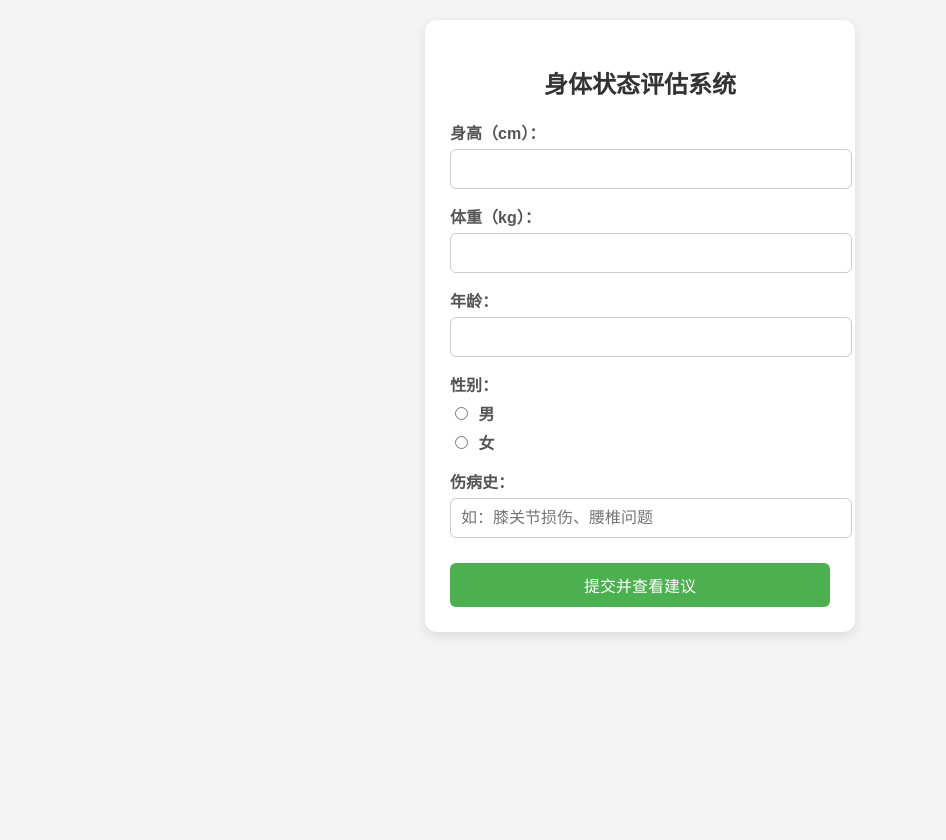
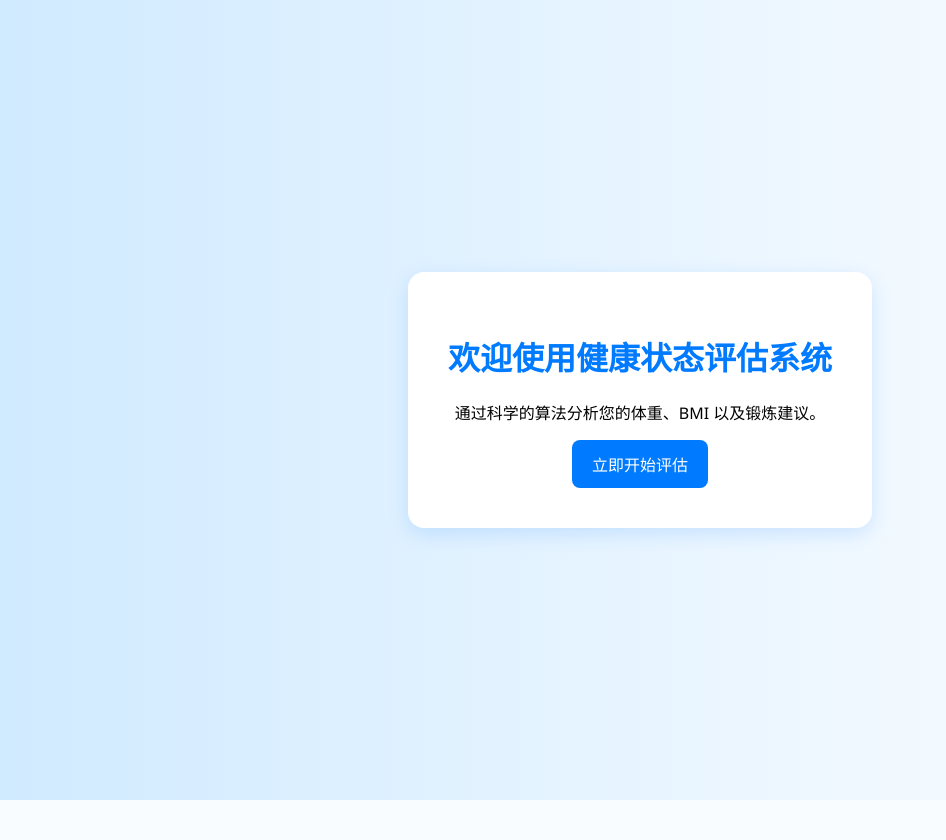
Before and after one commit to superpeiyuan/health-app, a Flask app: page / in a window 1280 px wide. Shown: the whole page, without its empty margins (0-946 px from the left). After the commit the page ends 800 px from the top, so only its background shows below. Run offline with Flask 3, Linux system fonts and the light colour scheme.

Commit message:
refactor: restructure app for landing page and UI

```diff
--- a/app.py
+++ b/app.py
@@ -1,17 +1,14 @@
-from flask import Flask, render_template, request, jsonify
-import requests
+from flask import Flask, render_template, request
 
 app = Flask(__name__)
 
-# 你的 DeepSeek API key
-DEEPSEEK_API_KEY = "sk-b5b04543aec9492b929905138c412c44"
+@app.route('/')
+def home():
+    return render_template('index.html')  # 首页介绍页
 
-# DeepSeek 接口地址
-DEEPSEEK_URL = "https://api.deepseek.com/chat/completions"
-
-@app.route('/')
-def index():
-    return render_template('index.html')
+@app.route('/form')
+def form():
+    return render_template('form.html')  # 原评估表单页面
 
 @app.route('/result', methods=['POST'])
 def result():
@@ -25,7 +22,6 @@ def result():
     ideal_weight = round(22 * ((height / 100) ** 2), 1)
     weight_diff = round(weight - ideal_weight, 1)
 
-    # 判定体重状态
     if bmi < 18.5:
         weight_status = "偏瘦"
         train_advice = (
@@ -38,7 +34,6 @@ def result():
             "多摄入高蛋白和复合碳水，如鸡蛋、牛奶、糙米、坚果。\n"
             "可适量加餐，如水果酸奶、花生酱三明治等。"
         )
-
     elif 18.5 <= bmi <= 23.9:
         weight_status = "正常"
         train_advice = (
@@ -51,7 +46,6 @@ def result():
             "注意控制油、盐、糖的摄入，养成规律饮食和睡眠习惯。\n"
             "日常可多食用新鲜蔬果、瘦肉和粗粮类主食。"
         )
-
     elif 24.0 <= bmi <= 27.9:
         weight_status = "偏重"
         train_advice = (
@@ -64,7 +58,6 @@ def result():
             "多吃富含纤维的蔬菜、豆类，减少主食比例。\n"
             "避免含糖饮料、油炸和高热量零食。"
         )
-
     else:
         weight_status = "肥胖"
         train_advice = (
@@ -78,14 +71,11 @@ def result():
             "避免暴饮暴食，三餐定量，必要时就医咨询营养师。"
         )
 
-    # 处理伤病建议
     injury_clean = injury.strip().replace(" ", "")
-
     if not injury_clean or injury_clean in ["无", "没有", "无伤病", "暂无", "暂无伤病", "无病史"]:
         injury_advice = "您暂时无伤病信息，建议正常训练前做好热身，注意身体信号，避免受伤。"
     else:
         injury_advice = f"您填写的伤病信息为：“{injury.strip()}”。建议避免对相关部位造成负担的动作，必要时请咨询专业康复师。"
-
 
     return render_template('result.html',
                            bmi=bmi,
@@ -96,36 +86,5 @@ def result():
                            diet_advice=diet_advice,
                            injury_advice=injury_advice)
 
-
-
-@app.route('/chat', methods=['POST'])
-def chat():
-    user_msg = request.json.get("message")
-
-    headers = {
-        "Content-Type": "application/json",
-        "Authorization": f"Bearer {DEEPSEEK_API_KEY}"
-    }
-
-    payload = {
-        "model": "deepseek-chat",  # 或 deepseek-coder
-        "messages": [
-            {"role": "system", "content": "你是一位亲切的健康咨询助手，擅长运动建议与饮食建议"},
-            {"role": "user", "content": user_msg}
-        ],
-        "temperature": 0.7
-    }
-
-    try:
-        response = requests.post(DEEPSEEK_URL, headers=headers, json=payload)
-        result = response.json()
-
-        reply = result['choices'][0]['message']['content']
-    except Exception as e:
-        reply = f"发生错误：{str(e)}"
-
-    return jsonify({"response": reply})
-
-
 if __name__ == '__main__':
     app.run(host='0.0.0.0', port=5000, debug=True)
--- a/static/styles.css
+++ b/static/styles.css
@@ -1,84 +1,60 @@
 body {
-    font-family: 'Arial', sans-serif;
-    background-color: #f4f4f4;
-    padding: 20px;
+    font-family: "Segoe UI", "Noto Sans SC", sans-serif;
     margin: 0;
-    display: flex;
-    justify-content: center;
-    align-items: center;
-    height: 100vh;
+    padding: 0;
+    background: linear-gradient(120deg, #e0f0ff, #ffffff);
+    background-attachment: fixed;
+    animation: fadein 1.2s ease;
+}
+
+@keyframes fadein {
+    from { opacity: 0; transform: translateY(10px); }
+    to   { opacity: 1; transform: translateY(0); }
 }
 
 .container {
-    width: 100%;
-    max-width: 600px;
+    max-width: 800px;
+    margin: 50px auto;
     background: white;
+    border-radius: 12px;
     padding: 30px;
-    border-radius: 10px;
-    box-shadow: 0 4px 10px rgba(0, 0, 0, 0.1);
+    box-shadow: 0 0 12px rgba(0, 123, 255, 0.2);
 }
 
-h2 {
+h1, h2 {
+    color: #007bff;
     text-align: center;
-    font-size: 24px;
-    color: #333;
-    margin-bottom: 30px;
 }
 
-label {
+.btn, .btn-hero {
+    display: inline-block;
+    background: #007bff;
+    color: white;
+    padding: 12px 20px;
     font-size: 16px;
-    color: #555;
-    margin-bottom: 8px;
-    display: block;
+    border: none;
+    border-radius: 8px;
+    text-decoration: none;
+    text-align: center;
+    transition: background 0.3s ease;
 }
 
-input, select {
-    width: 100%;
-    padding: 12px;
-    margin-top: 8px;
-    margin-bottom: 15px;
-    border-radius: 5px;
-    border: 1px solid #ddd;
-    font-size: 16px;
+.btn:hover, .btn-hero:hover {
+    background: #0056b3;
 }
 
-input[type="radio"], input[type="checkbox"] {
-    width: auto;
-    margin-right: 8px;
+.landing {
+    display: flex;
+    align-items: center;
+    justify-content: center;
+    height: 100vh;
+    background: linear-gradient(to right, #d0eaff, #ffffff);
 }
 
-.checkbox-group {
-    display: flex;
-    flex-direction: column;
-    gap: 8px;
+.landing-container {
+    text-align: center;
+    background: white;
+    padding: 40px;
+    border-radius: 16px;
+    box-shadow: 0 6px 20px rgba(0, 123, 255, 0.15);
 }
-
-.form-group {
-    margin-bottom: 20px;
-}
-
-button {
-    padding: 12px;
-    width: 100%;
-    background-color: #4CAF50;
-    border: none;
-    color: white;
-    font-size: 18px;
-    border-radius: 5px;
-    cursor: pointer;
-    transition: background-color 0.3s ease;
-}
-
-button:hover {
-    background-color: #45a049;
-}
-
-.radio-group {
-    display: flex;
-    gap: 20px; /* 设置间距 */
-}
-
-.radio-group label {
-    font-size: 16px;
-    color: #555;
-}
--- a/templates/index.html
+++ b/templates/index.html
@@ -2,113 +2,14 @@
 <html lang="zh">
 <head>
     <meta charset="UTF-8">
-    <title>身体状态评估系统</title>
-    <style>
-        body {
-            font-family: "Microsoft YaHei", sans-serif;
-            background-color: #f4f4f4;
-            padding: 20px;
-            margin: 0;
-            display: flex;
-            justify-content: center;
-            align-items: flex-start;
-            height: 100vh;
-        }
-
-        .container {
-            display: flex;
-            justify-content: center;
-        }
-
-        .card {
-            background: #fff;
-            border-radius: 12px;
-            box-shadow: 0 4px 12px rgba(0,0,0,0.1);
-            padding: 25px;
-            width: 380px;
-        }
-
-        .card h2 {
-            text-align: center;
-            margin-bottom: 20px;
-            color: #333;
-        }
-
-        .form-group {
-            margin-bottom: 15px;
-        }
-
-        label {
-            font-weight: bold;
-            display: block;
-            margin-bottom: 5px;
-            color: #555;
-        }
-
-        input[type="text"],
-        input[type="number"],
-        textarea {
-            width: 100%;
-            padding: 10px;
-            border: 1px solid #ccc;
-            border-radius: 6px;
-            font-size: 16px;
-        }
-
-        input[type="radio"],
-        input[type="checkbox"] {
-            width: auto;
-            margin-right: 6px;
-        }
-
-        .btn {
-            background: #4CAF50;
-            color: white;
-            padding: 10px 20px;
-            border: none;
-            border-radius: 6px;
-            cursor: pointer;
-            font-size: 16px;
-            width: 100%;
-            margin-top: 10px;
-        }
-
-        .btn:hover {
-            background-color: #45a049;
-        }
-    </style>
+    <title>健康评估系统</title>
+    <link rel="stylesheet" href="/static/styles.css">
 </head>
-<body>
-
-<div class="container">
-    <div class="card">
-        <h2>身体状态评估系统</h2>
-        <form method="POST" action="/result">
-            <div class="form-group">
-                <label for="height">身高（cm）：</label>
-                <input type="number" name="height" id="height" required>
-            </div>
-            <div class="form-group">
-                <label for="weight">体重（kg）：</label>
-                <input type="number" name="weight" id="weight" required>
-            </div>
-            <div class="form-group">
-                <label for="age">年龄：</label>
-                <input type="number" name="age" id="age" required>
-            </div>
-            <div class="form-group">
-                <label>性别：</label>
-                <label><input type="radio" name="sex" value="male" required> 男</label>
-                <label><input type="radio" name="sex" value="female"> 女</label>
-            </div>
-            <div class="form-group">
-                <label for="injury">伤病史：</label>
-                <input type="text" name="injury" id="injury" placeholder="如：膝关节损伤、腰椎问题">
-            </div>
-            <button type="submit" class="btn">提交并查看建议</button>
-        </form>
+<body class="landing">
+    <div class="landing-container">
+        <h1>欢迎使用健康状态评估系统</h1>
+        <p>通过科学的算法分析您的体重、BMI 以及锻炼建议。</p>
+        <a href="/form" class="btn-hero">立即开始评估</a>
     </div>
-</div>
-
 </body>
 </html>
```
Also changed, not shown: templates/form.html (added, +114 -0 lines).
